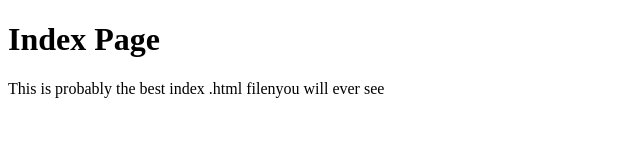
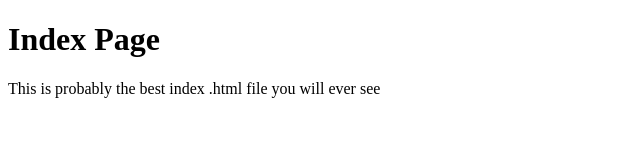
Before and after one commit to zlaxton/movie_api, a website: page index.html in a window 1280 px wide. Shown: the full height of the page, 0-640 px from the left. Drawn offline with Linux system fonts and the light colour scheme.

Commit message:
Update index.html

```diff
--- a/index.html
+++ b/index.html
@@ -6,6 +6,6 @@
   </head>
   <body>
     <h1>Index Page</h1>
-    <p>This is probably the best index .html filenyou will ever see</p>
+    <p>This is probably the best index .html file you will ever see</p>
   </body>
 </html>
```
